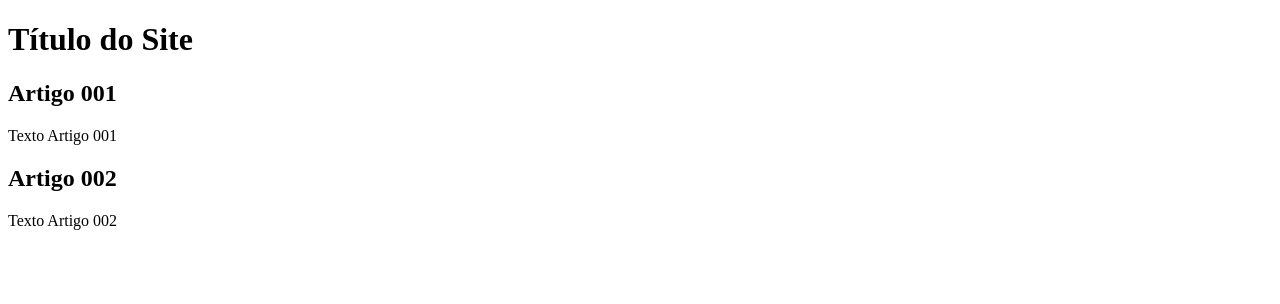
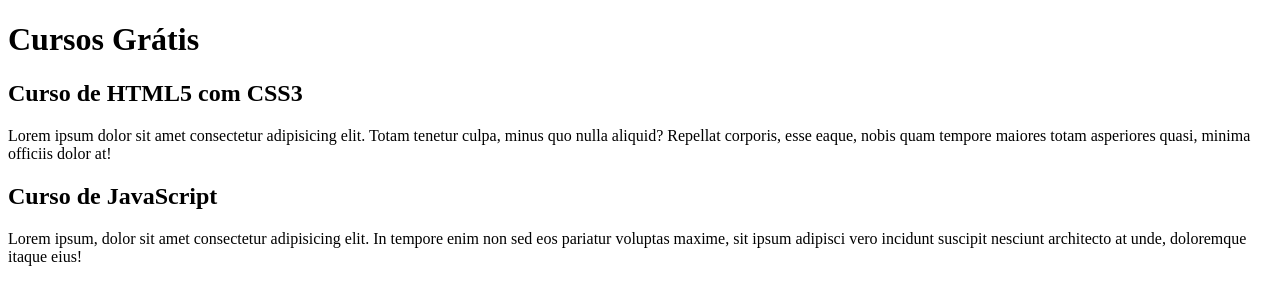
Before and after one commit to WiltonSaturnino200890/Pojeto-site, a plain HTML site: page index.html in a window 1280 px wide. Drawn offline with Linux system fonts and the light colour scheme.

Commit message:
comecei a escrever o conteúdo

```diff
--- a/index.html
+++ b/index.html
@@ -8,14 +8,14 @@
 <body>
     <main>
         <header>
-            <h1>Título do Site</h1>
+            <h1>Cursos Grátis</h1>
         </header>
         <article>
-            <h2>Artigo 001</h2>
-            <p>Texto Artigo 001</p>
+            <h2>Curso de HTML5 com CSS3</h2>
+            <p>Lorem ipsum dolor sit amet consectetur adipisicing elit. Totam tenetur culpa, minus quo nulla aliquid? Repellat corporis, esse eaque, nobis quam tempore maiores totam asperiores quasi, minima officiis dolor at!</p>
         </article>
-        <article><h2>Artigo 002</h2>
-        <p>Texto Artigo 002</p></article>
+        <article><h2>Curso de JavaScript</h2>
+        <p>Lorem ipsum, dolor sit amet consectetur adipisicing elit. In tempore enim non sed eos pariatur voluptas maxime, sit ipsum adipisci vero incidunt suscipit nesciunt architecto at unde, doloremque itaque eius!</p></article>
     </main>
 </body>
 </html>
```
